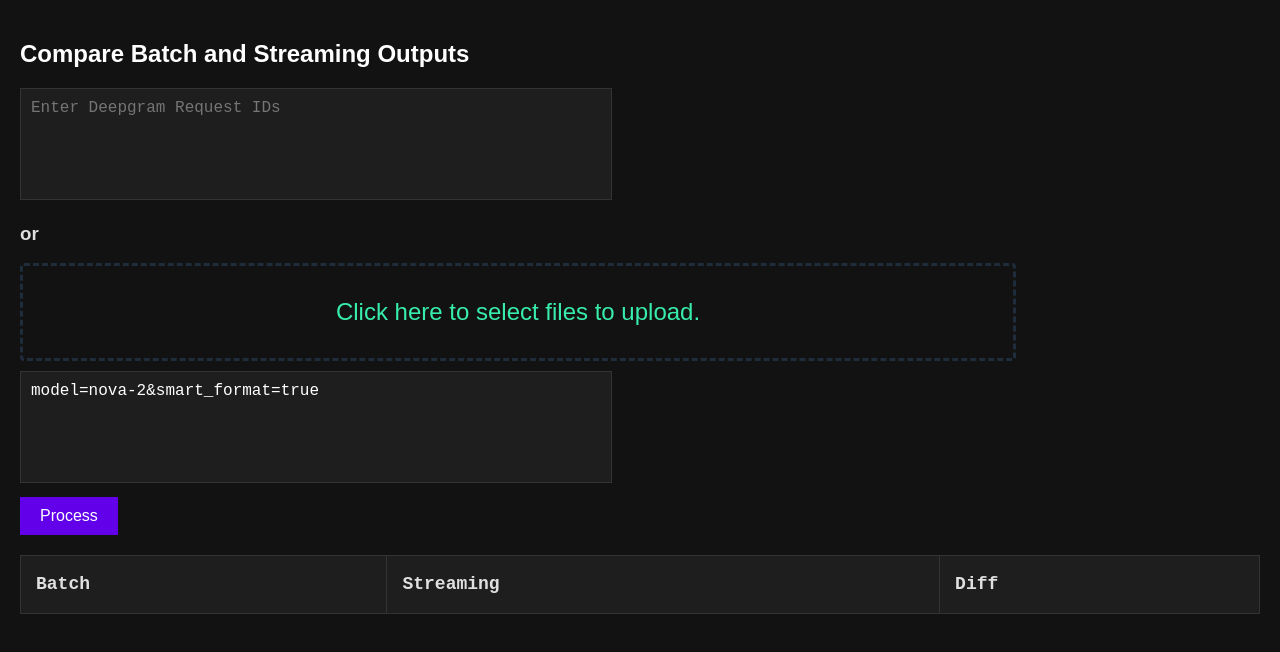
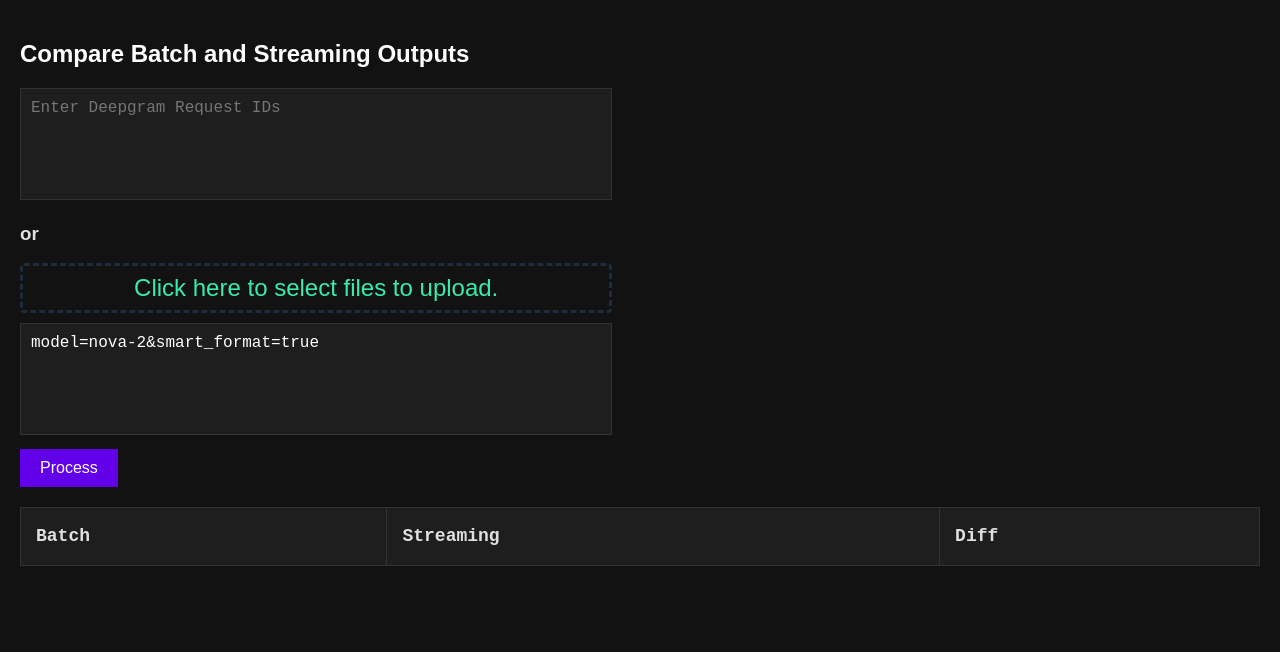
Before and after one commit to DamienDeepgram/batch-streaming-differ, a website: page public/index.html in a window 1280 px wide. Drawn offline with Linux system fonts and the light colour scheme.

Commit message:
Initial Commit

```diff
--- a/public/css/styles.css
+++ b/public/css/styles.css
@@ -82,13 +82,13 @@ textarea {
 
 .dropzone {
   border: 0.2rem dashed #1e2c3c;
-  padding: 2rem;
+  padding: 8px;
   border-radius: 0.25rem;
   text-align: center;
   font-size: 1.5rem;
   transition: 0.25s background-color ease-in-out;
   cursor: pointer;
-  max-width: 926px;
+  max-width: 46%;
   margin-bottom: 10px;
 }
 
```
